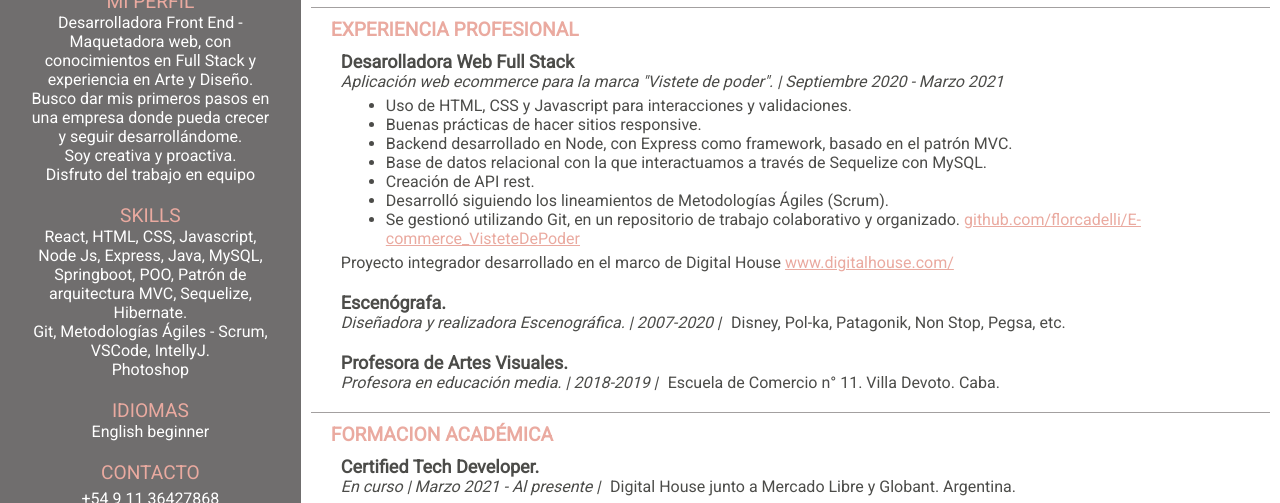
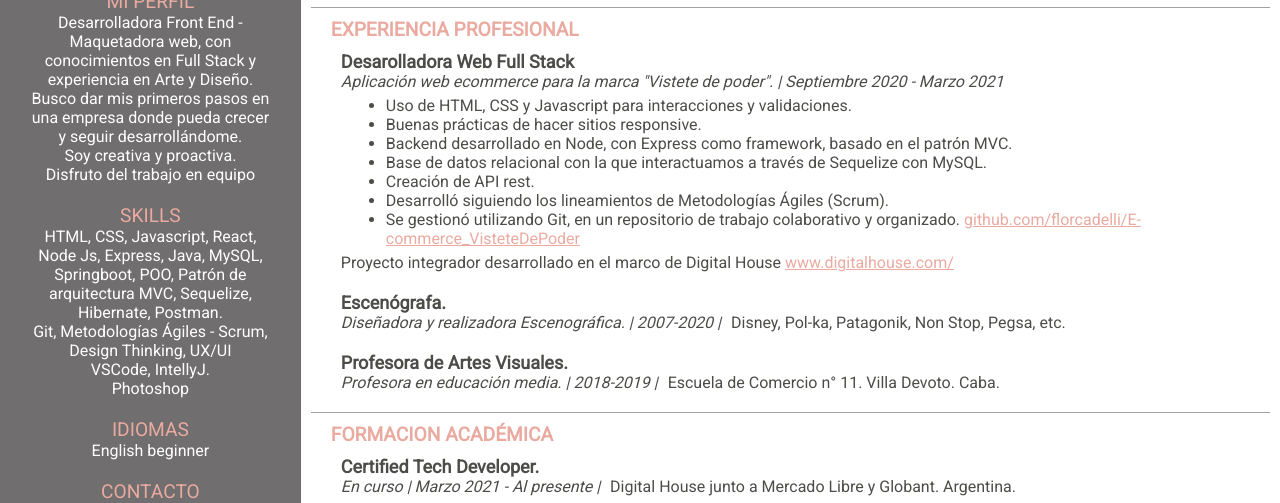
Before and after one commit to florcadelli/florcadelli.github.io, a plain HTML site: page cv-flor/index.html in a window 1280 px wide. Shown: the part 195-698 px from the top of the page. Drawn offline with Linux system fonts and the light colour scheme.

Commit message:
ajustes en CV

```diff
--- a/cv-flor/index.html
+++ b/cv-flor/index.html
@@ -31,10 +31,11 @@
         <section>
           <h4>SKILLS</h4>
           <p>
-            React, HTML, CSS, Javascript, Node Js, Express, Java, MySQL,
-            Springboot, POO, Patrón de arquitectura MVC, Sequelize, Hibernate.
+            HTML, CSS, Javascript, React, Node Js, Express, Java, MySQL,
+            Springboot, POO, Patrón de arquitectura MVC, Sequelize, Hibernate, Postman.
           </p>
-          <p>Git, Metodologías Ágiles - Scrum, VSCode, IntellyJ.</p>
+          <p>Git, Metodologías Ágiles - Scrum, Design Thinking, UX/UI</p>
+          <p> VSCode, IntellyJ.</p>
 
           <p>Photoshop</p>
         </section>
```
